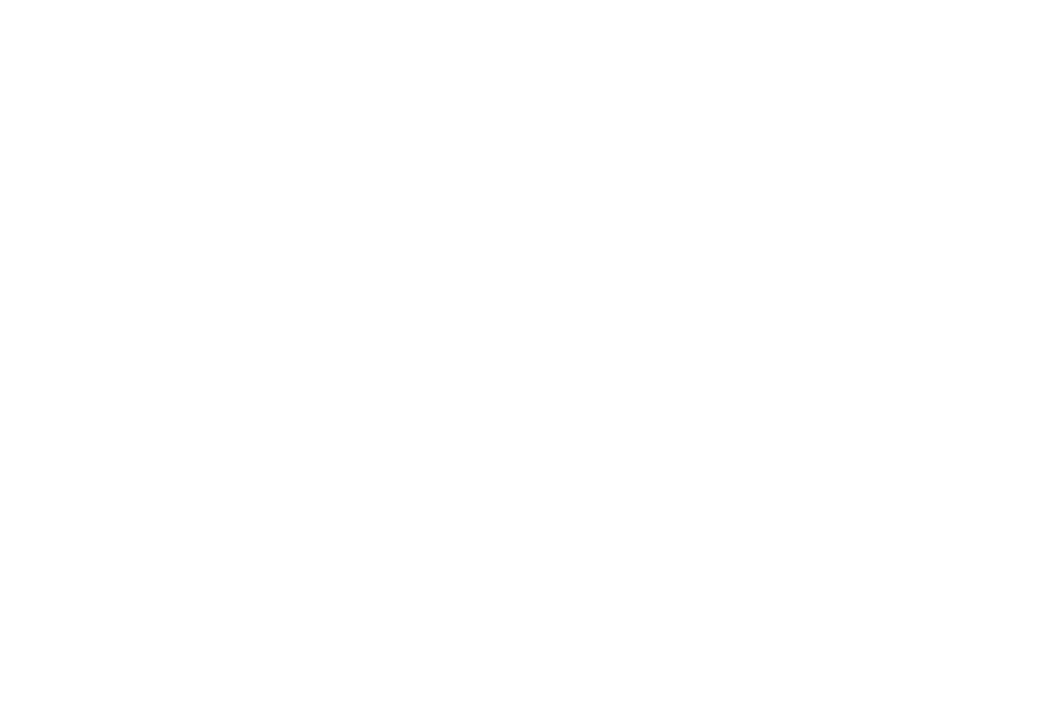
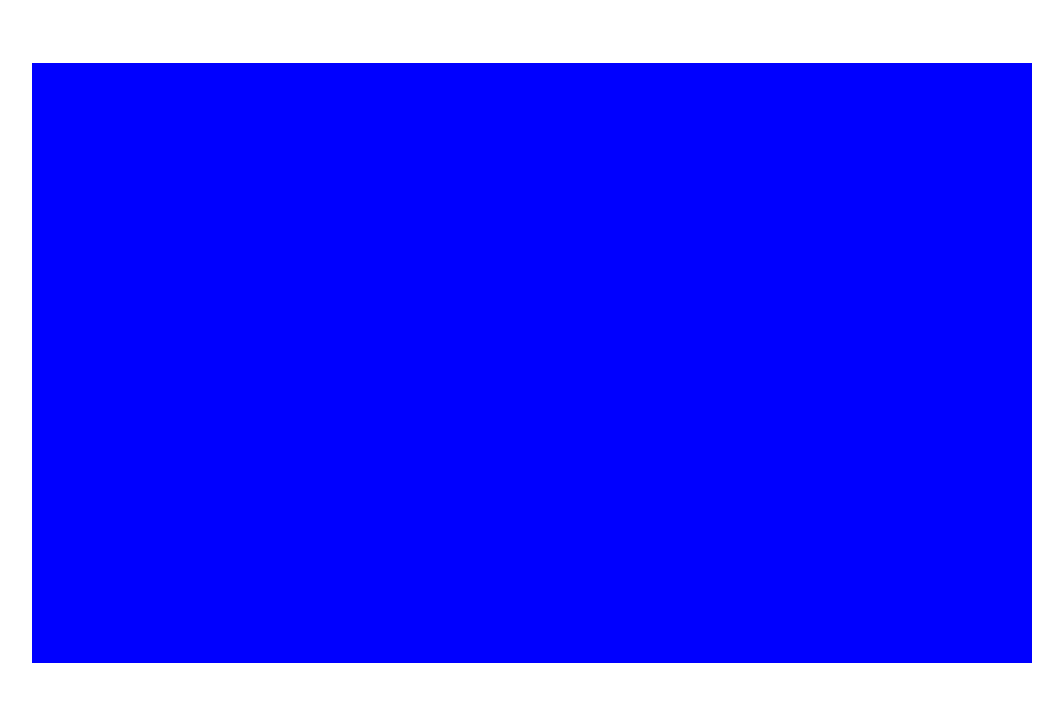
Before and after one commit to Mfried95/Multi-Step, a React (Vite) app: page / in a window 1280 px wide. Shown: the top 702 px of the page, without its empty margins (108-1171 px from the left). Built offline with nearby package versions, Linux system fonts and the light colour scheme.

Commit message:
Installed styled components

```diff
--- a/package.json
+++ b/package.json
@@ -10,11 +10,13 @@
   },
   "dependencies": {
     "react": "^18.2.0",
-    "react-dom": "^18.2.0"
+    "react-dom": "^18.2.0",
+    "styled-components": "^5.3.6"
   },
   "devDependencies": {
     "@types/react": "^18.0.26",
     "@types/react-dom": "^18.0.9",
+    "@types/styled-components": "^5.1.26",
     "@vitejs/plugin-react": "^3.0.0",
     "typescript": "^4.9.3",
     "vite": "^4.0.0"
--- a/src/App.tsx
+++ b/src/App.tsx
@@ -1,14 +1,28 @@
 import { useState } from 'react'
 import reactLogo from './assets/react.svg'
-import './App.css'
+import styled from "styled-components";
+import "./index.css"
 
 function App() {
 
   return (
     <div className="App">
+      <FormContainer>
 
+      </FormContainer>
     </div>
   )
 }
 
 export default App
+
+
+
+
+const FormContainer = styled.div`
+  width: 1000px;
+  height: 600px;
+  background-color: blue;
+  display: flex;
+ margin:  5% auto;
+`;
--- a/src/index.css
+++ b/src/index.css
@@ -1,70 +1,3 @@
-:root {
-  font-family: Inter, Avenir, Helvetica, Arial, sans-serif;
-  font-size: 16px;
-  line-height: 24px;
-  font-weight: 400;
-
-  color-scheme: light dark;
-  color: rgba(255, 255, 255, 0.87);
-  background-color: #242424;
-
-  font-synthesis: none;
-  text-rendering: optimizeLegibility;
-  -webkit-font-smoothing: antialiased;
-  -moz-osx-font-smoothing: grayscale;
-  -webkit-text-size-adjust: 100%;
+.app{
+    background-color: black;
 }
-
-a {
-  font-weight: 500;
-  color: #646cff;
-  text-decoration: inherit;
-}
-a:hover {
-  color: #535bf2;
-}
-
-body {
-  margin: 0;
-  display: flex;
-  place-items: center;
-  min-width: 320px;
-  min-height: 100vh;
-}
-
-h1 {
-  font-size: 3.2em;
-  line-height: 1.1;
-}
-
-button {
-  border-radius: 8px;
-  border: 1px solid transparent;
-  padding: 0.6em 1.2em;
-  font-size: 1em;
-  font-weight: 500;
-  font-family: inherit;
-  background-color: #1a1a1a;
-  cursor: pointer;
-  transition: border-color 0.25s;
-}
-button:hover {
-  border-color: #646cff;
-}
-button:focus,
-button:focus-visible {
-  outline: 4px auto -webkit-focus-ring-color;
-}
-
-@media (prefers-color-scheme: light) {
-  :root {
-    color: #213547;
-    background-color: #ffffff;
-  }
-  a:hover {
-    color: #747bff;
-  }
-  button {
-    background-color: #f9f9f9;
-  }
-}
```
Also changed, not shown: src/App.css (deleted), 1 other file (tests, documents, lock files or other folders).
